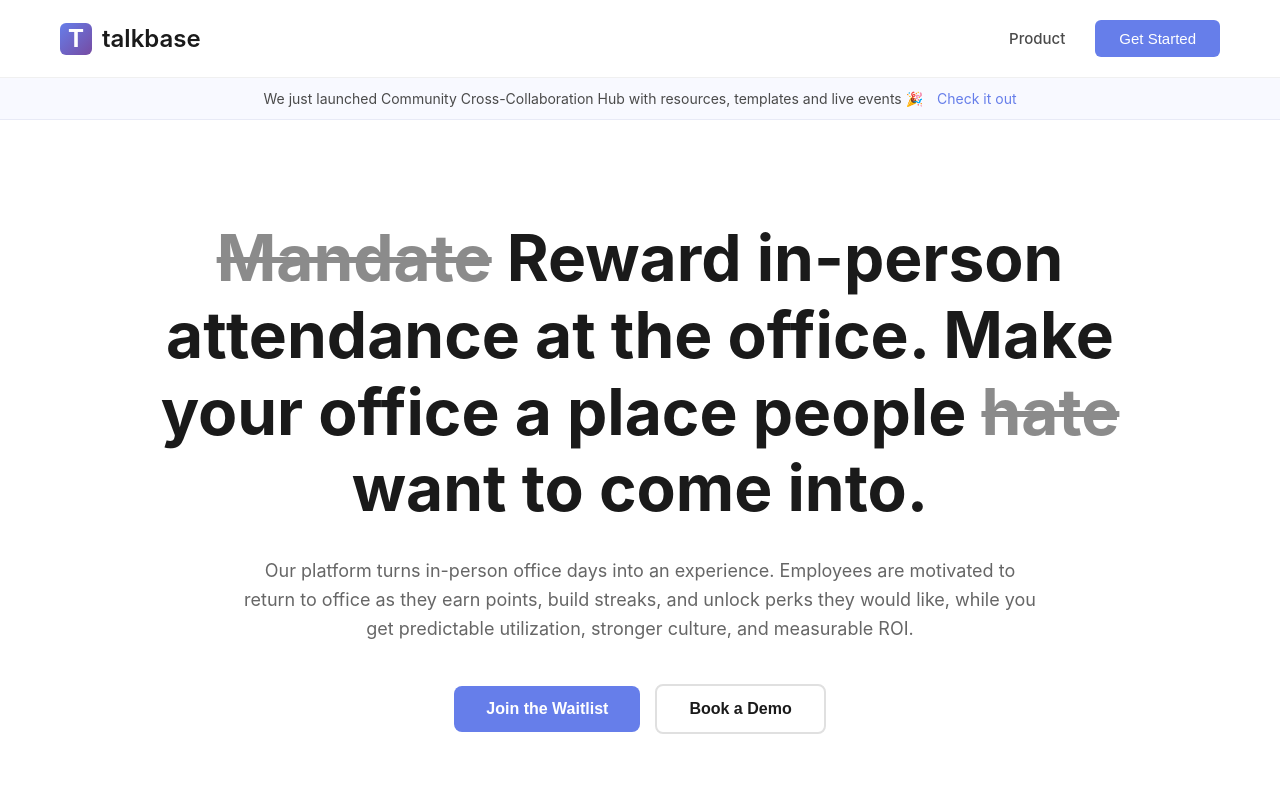
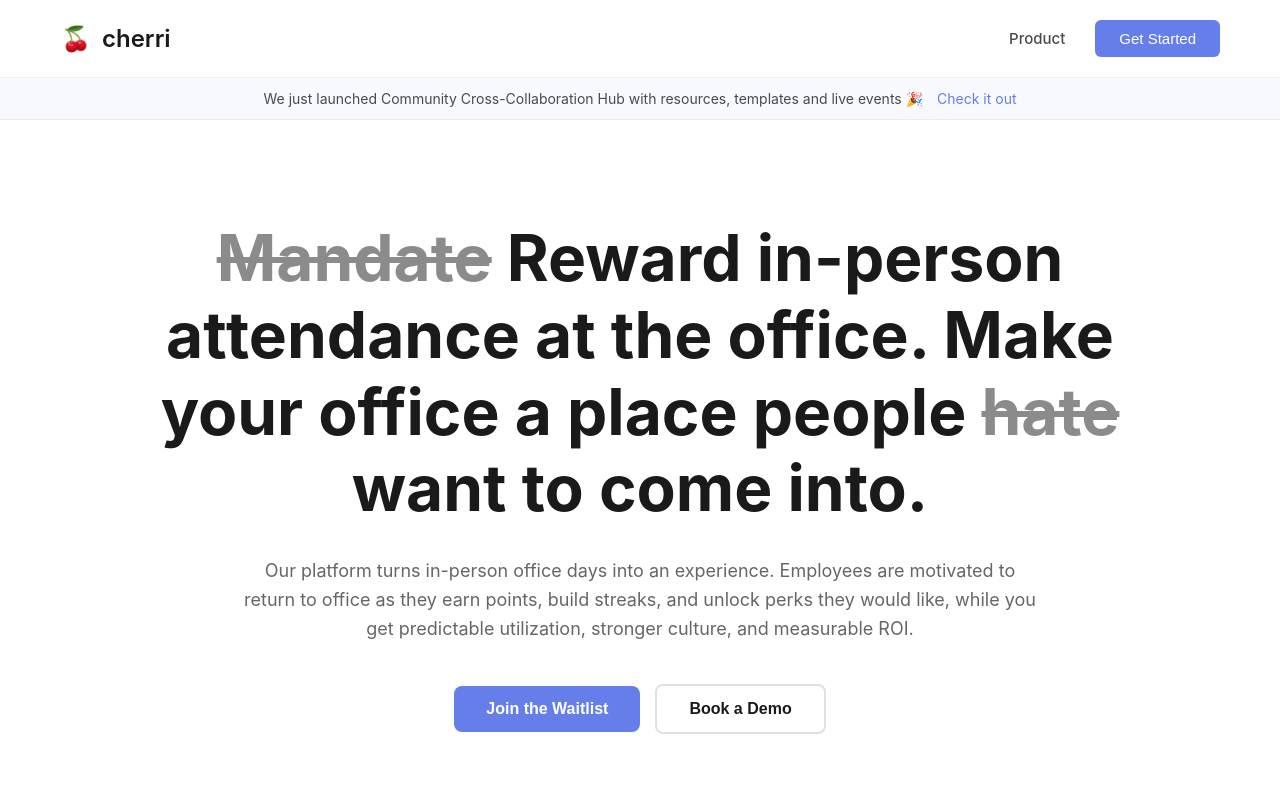
Before and after one commit to JeelGondaliya183/CherryspaceClinician-, a plain HTML site: page index.html in a window 1280 px wide. Shown: the top 800 px of the page. Drawn offline with Linux system fonts and the light colour scheme.

Commit message:
Update index.html

```diff
--- a/index.html
+++ b/index.html
@@ -3,7 +3,7 @@
 <head>
     <meta charset="UTF-8">
     <meta name="viewport" content="width=device-width, initial-scale=1.0">
-    <title>Talkbase - Community & Business Data</title>
+    <title>Cherri - Office Experience Platform</title>
     <style>
         * {
             margin: 0;
@@ -41,13 +41,12 @@
         .logo-icon {
             width: 32px;
             height: 32px;
-            background: linear-gradient(135deg, #667eea 0%, #764ba2 100%);
+            background: transparent;
             border-radius: 6px;
             display: flex;
             align-items: center;
             justify-content: center;
-            color: white;
-            font-weight: bold;
+            font-size: 24px;
         }
 
         .nav-right {
@@ -262,8 +261,8 @@
 <body>
     <nav>
         <div class="logo">
-            <div class="logo-icon">T</div>
-            <span>talkbase</span>
+            <div class="logo-icon">🍒</div>
+            <span>cherri</span>
         </div>
         <div class="nav-right">
             <a href="#product" class="nav-link">Product</a>
```
